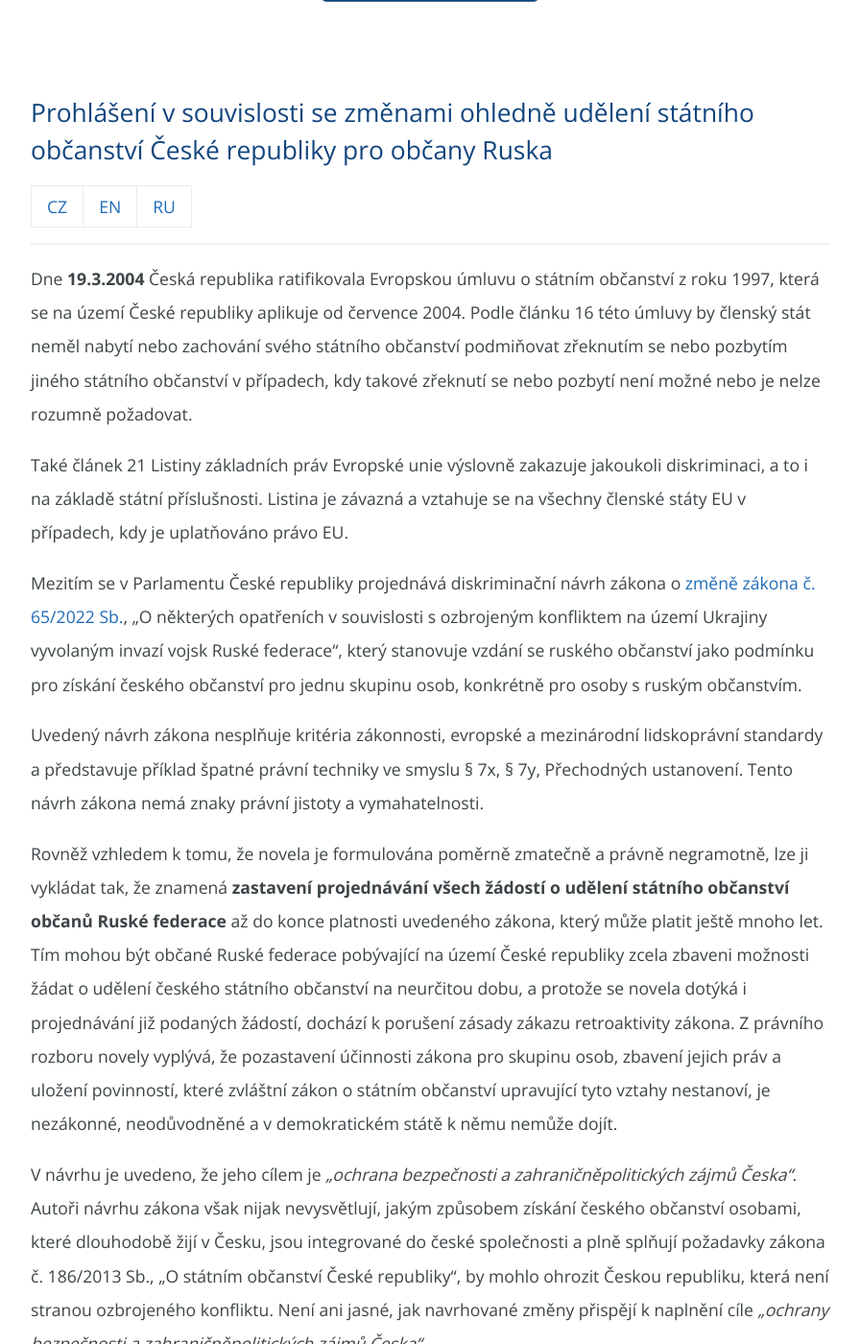
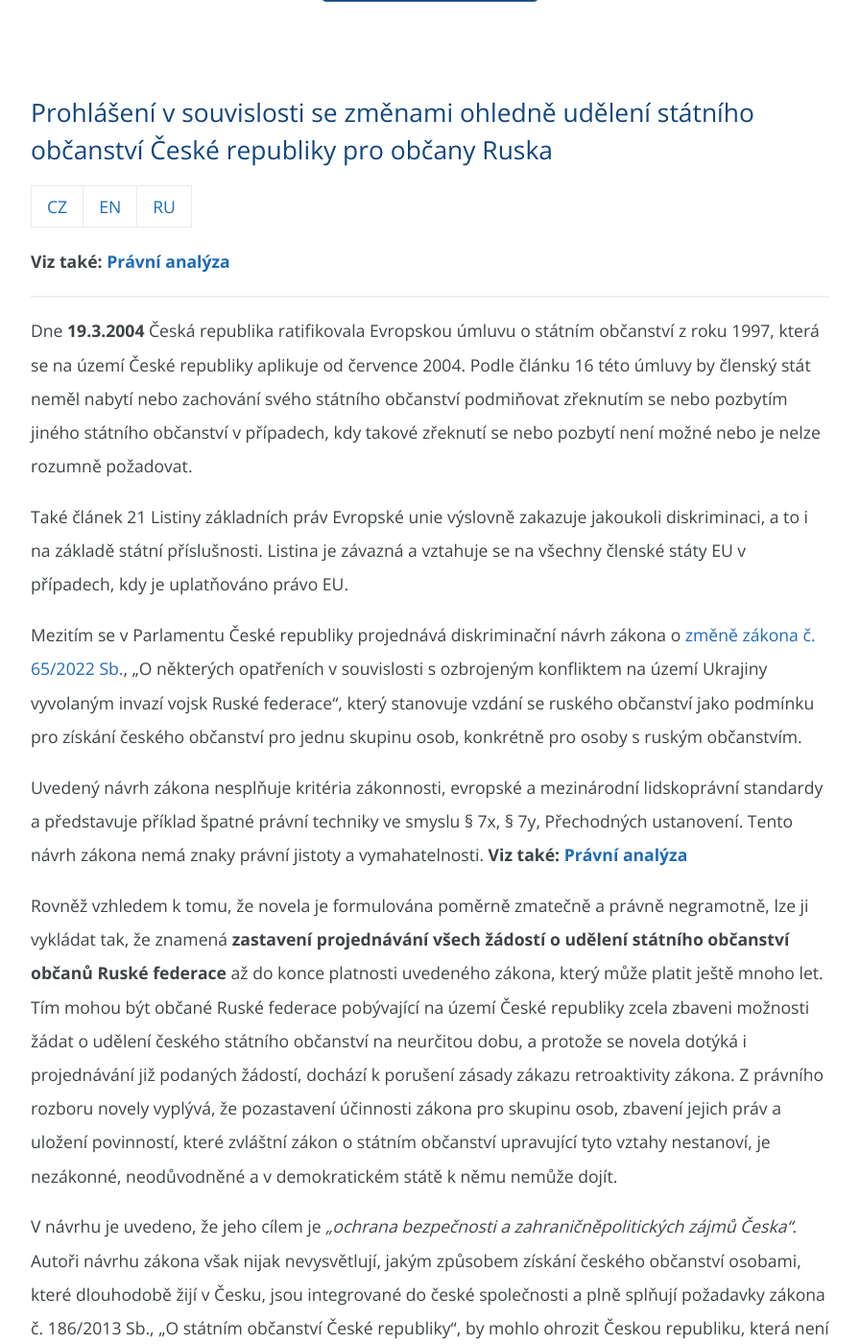
Before and after one commit to thewulf7/jsmelide, a Jekyll site: the page built from index.md, in a window 1280 px wide and 1400 px high, scrolled down 727 px. Shown: the whole window at 96% size, without its empty margins (192-1088 px from the left). Built offline with Jekyll 4.4.1, drawn with Linux system fonts in a browser that asks for light colours; comment, search, counter and statistics services are not loaded.

Commit message:
Update index.md

```diff
--- a/index.md
+++ b/index.md
@@ -7,6 +7,8 @@
 
 [CZ](./index.html) | [EN](./index_en.html) | [RU](./index_ru.html)
 
+**Viz také: [Právní analýza](./zakon.md)**
+
 * * *
 
 Dne **19.3.2004** Česká republika ratifikovala Evropskou úmluvu o státním občanství z roku 1997, která se na území České republiky aplikuje od července 2004. Podle článku 16 této úmluvy by členský stát neměl nabytí nebo zachování svého státního občanství podmiňovat zřeknutím se nebo pozbytím jiného státního občanství v případech, kdy takové zřeknutí se nebo pozbytí není možné nebo je nelze rozumně požadovat.
@@ -15,7 +17,7 @@
 
 Mezitím se v Parlamentu České republiky projednává diskriminační návrh zákona o [změně zákona č. 65/2022 Sb.](https://www.psp.cz/sqw/historie.sqw?o=9&t=727), „O některých opatřeních v souvislosti s ozbrojeným konfliktem na území Ukrajiny vyvolaným invazí vojsk Ruské federace“, který stanovuje vzdání se ruského občanství jako podmínku pro získání českého občanství pro jednu skupinu osob, konkrétně pro osoby s ruským občanstvím.
 
-Uvedený návrh zákona nesplňuje kritéria zákonnosti, evropské a mezinárodní lidskoprávní standardy a představuje příklad špatné právní techniky ve smyslu § 7x, § 7y, Přechodných ustanovení. Tento návrh zákona nemá znaky právní jistoty a vymahatelnosti.
+Uvedený návrh zákona nesplňuje kritéria zákonnosti, evropské a mezinárodní lidskoprávní standardy a představuje příklad špatné právní techniky ve smyslu § 7x, § 7y, Přechodných ustanovení. Tento návrh zákona nemá znaky právní jistoty a vymahatelnosti. **Viz také: [Právní analýza](./zakon.md)**
 
 Rovněž vzhledem k tomu, že novela je formulována poměrně zmatečně a právně negramotně, lze ji vykládat tak, že znamená **zastavení projednávání všech žádostí o udělení státního občanství občanů Ruské federace** až do konce platnosti uvedeného zákona, který může platit ještě mnoho let. Tím mohou být občané Ruské federace pobývající na území České republiky zcela zbaveni možnosti žádat o udělení českého státního občanství na neurčitou dobu, a protože se novela dotýká i projednávání již podaných žádostí, dochází k porušení zásady zákazu retroaktivity zákona. Z právního rozboru novely vyplývá, že pozastavení účinnosti zákona pro skupinu osob, zbavení jejich práv a uložení povinností, které zvláštní zákon o státním občanství upravující tyto vztahy nestanoví, je nezákonné, neodůvodněné a v demokratickém státě k němu nemůže dojít.
 
```
